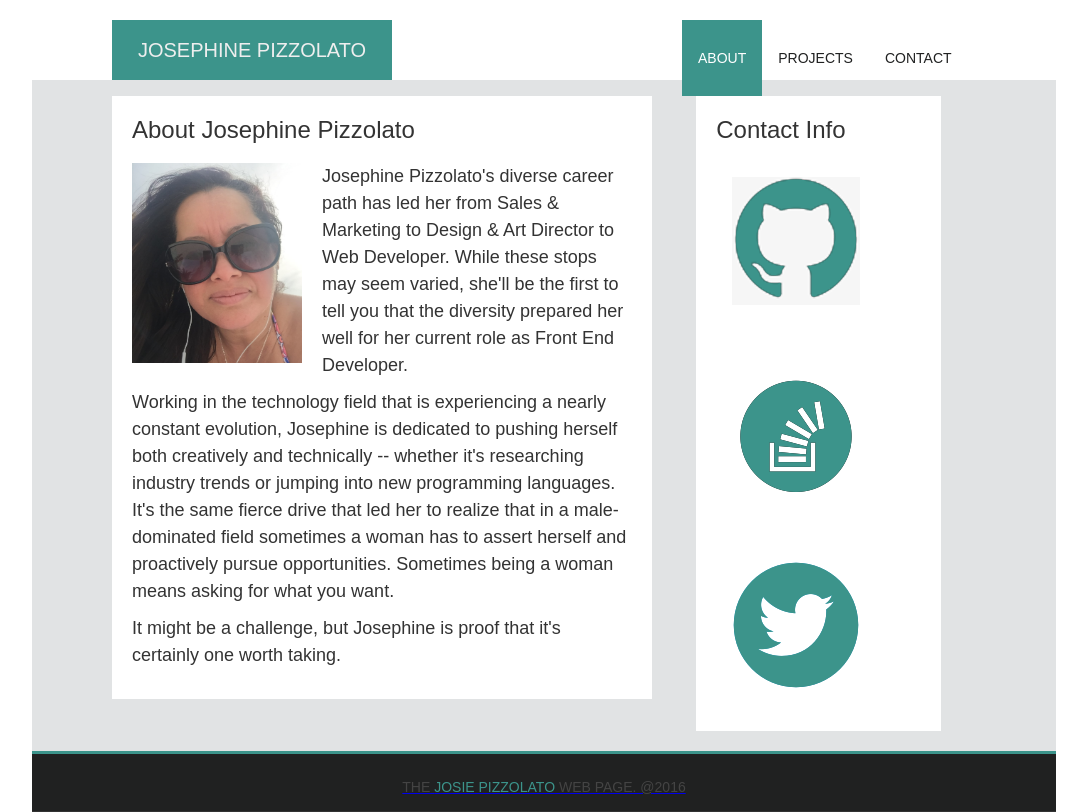
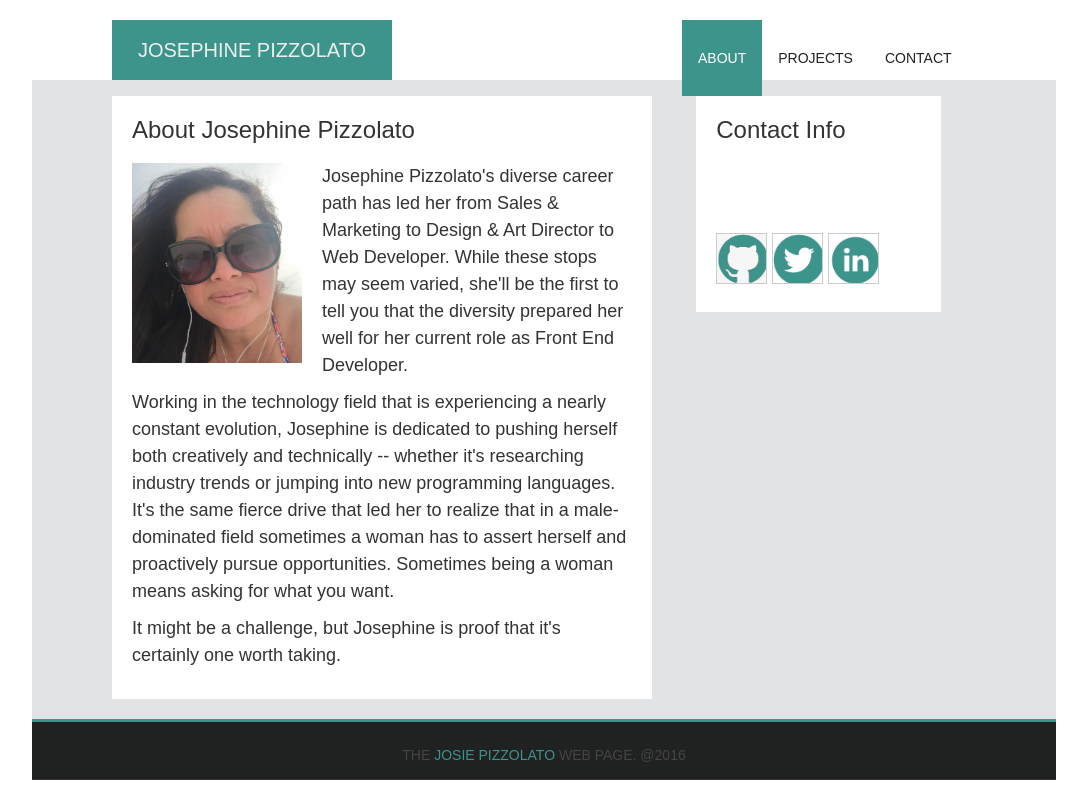
Before and after one commit to josiepizzo/HomeWork-Week1, a plain HTML site: page BasicPortfolio/index.html in a window 1280 px wide. Shown: the whole page, without its empty margins (96-1183 px from the left). Drawn offline with Linux system fonts and the light colour scheme.

Commit message:
Final Version

```diff
--- a/BasicPortfolio/assets/css/style.css
+++ b/BasicPortfolio/assets/css/style.css
@@ -105,6 +105,7 @@ li a:active {
   line-height: 16px;
   text-decoration: none !important;
 }
+/* CONTACT LIST */
 #contact-info {
 	background-color: white;
 	margin-right: 115px;
@@ -112,6 +113,43 @@ li a:active {
 	float: right;
 	width: 20%;
 }
+.list-share{
+	display: inline-block;
+   padding-top: 70px;
+}
+.list-share li {
+    border: 1px solid #ccc;
+    cursor: pointer;
+    float: left;
+    height: 49px;
+    margin-right: 5px;
+    overflow: hidden;
+    transform: translateZ(0px);
+    transition: all 0.25s ease-out 0s;
+    width: 49px;
+}
+.git_hub{
+    display: block;
+    text-align: center;
+    text-decoration: none;
+    padding: 0px;
+    background-color:transparent;
+}
+.twitter{
+    display: block;
+    text-align: center;
+    text-decoration: none;
+    padding: 0px;
+    background-color:transparent;
+}
+.linkedin{
+    display: block;
+    text-align: center;
+    text-decoration: none;
+    padding: 0px;
+    background-color:transparent;
+}
+
 /* PORTFOLIO */
 #content {
     background: #fff url("./assets/images/content-bg.png") repeat-y scroll 0 0;
--- a/BasicPortfolio/index.html
+++ b/BasicPortfolio/index.html
@@ -44,12 +44,22 @@
 
 		<section id="contact-info">
 			<h2>Contact Info</h2>
-			<ul class="contact_me">
-				<li class="main_list"><a href="#"><img alt="Logo PWNJ" src="./assets/images/git_logo.png" width="128px" height="128px"</a></li>
-				<li class="main_list"><a href="#"><img alt="Logo PWNJ" src="./assets/images/stackoverflow_logo.png" width="128px" height="128px"</a></li>
-				<li class="main_list"><a href="#"><img alt="Logo PWNJ" src="./assets/images/twitter_logo.png" width="128px" height="128px"</a></li>
+
+		<div class="list-share">
+      <ul>
+		    <li class="git_hub">
+		    		<a class="git_hub" href="https://github.com/josiepizzo" target="_blank"><img alt="Git Hub Logo" src="./assets/images/git_logo.png" width="52px" height="52px"></a>
+		    </li>
+		    <li class="twitter">
+		        <a class="twitter" href="https://twitter.com/josiepizzo" target="_blank"><img alt="Twitter Logo" src="./assets/images/twitter_logo.png" width="52px" height="52px"></a>
+		    </li>
+		    <li class="linkedin">
+		        <a class="linkedin" href="https://www.linkedin.com/in/josiepizzolato" target="_blank"><img alt="LinkedIn Logo" src="./assets/images/linkedin_logo.png" width="52px" height="52px"></a>
+		    </li>
 			</ul>
-		</section>
+     </div>
+
+	</section>
 
 		<div id="footer">
 			<div class="box-featured">
```
Also changed, not shown: BasicPortfolio/contact.html (+13 -4 lines), BasicPortfolio/portfolio.html (+13 -4 lines), BasicPortfolio/assets/images/linkedin_logo.png (added).
